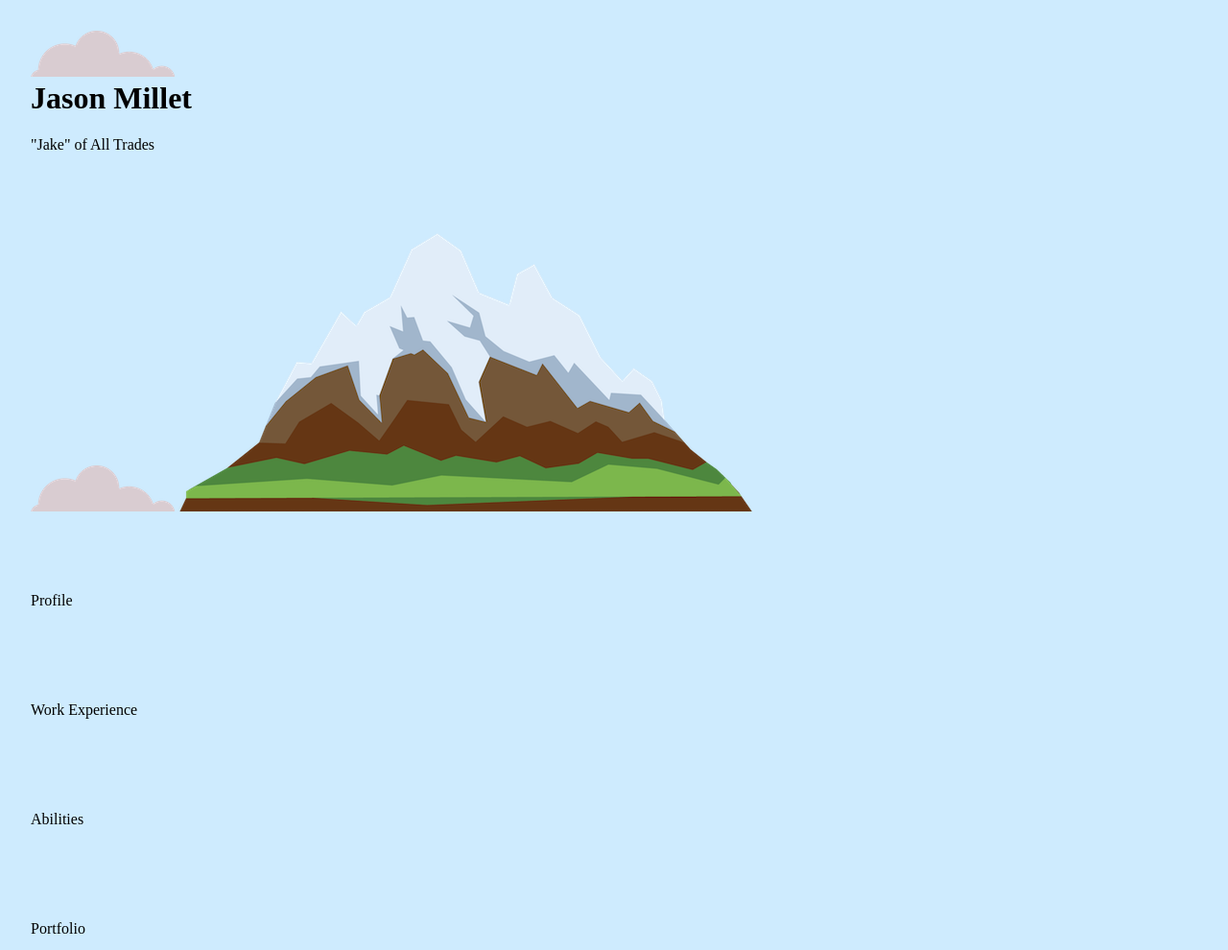
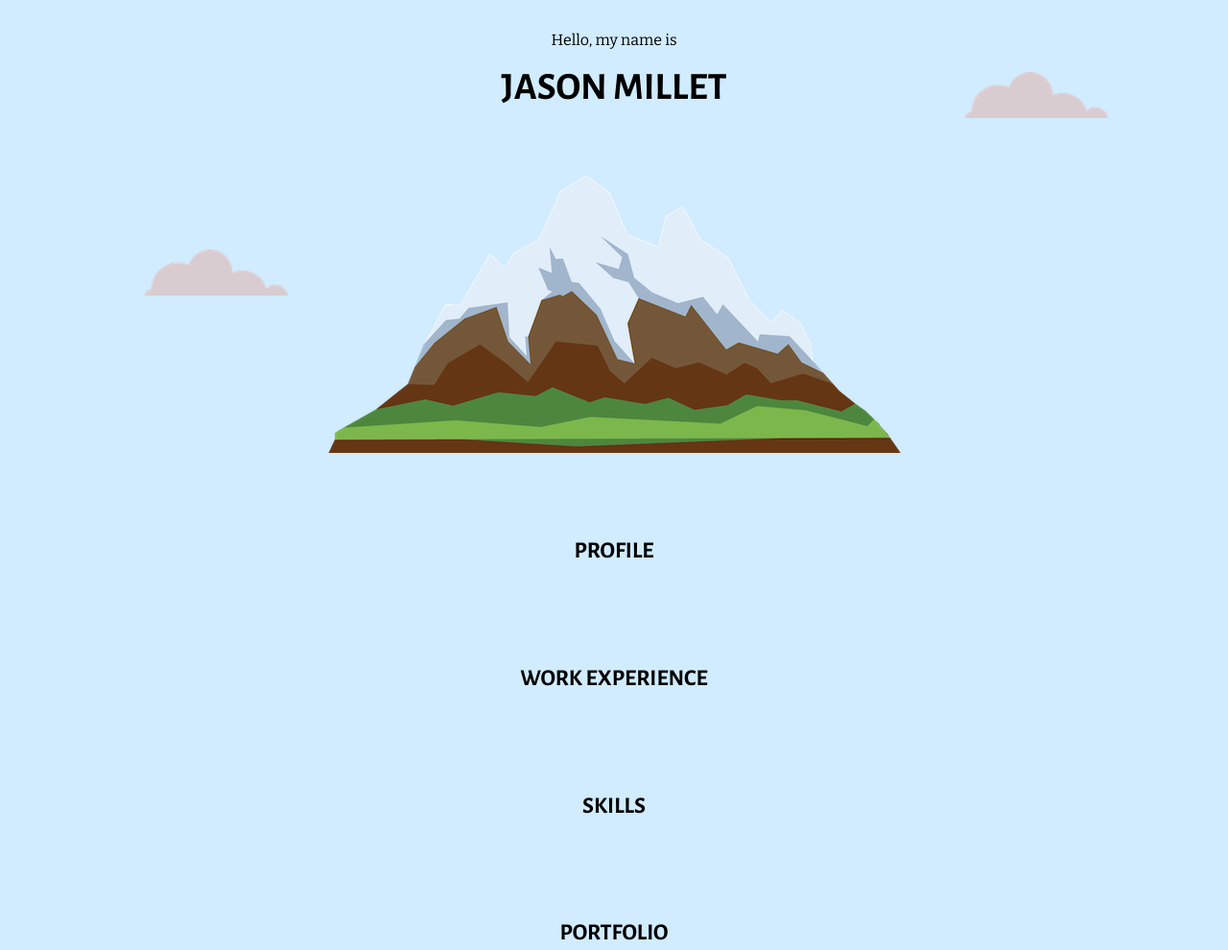
Before and after one commit to DinoJetPilot/jake-of-all-trades, a plain HTML site: page index.html in a window 1280 px wide. Shown: the whole page at 96% size. Drawn offline with nearby package versions, Linux system fonts and the light colour scheme.

Commit message:
Testing portfolio page

```diff
--- a/index.html
+++ b/index.html
@@ -6,34 +6,41 @@
     <meta http-equiv="X-UA-Compatible" content="IE=edge">
     <meta name="viewport" content="width=device-width, initial-scale=1.0">
     <title>Jason "Jake" Millet | The Veritable Jake-of-All-Trades</title>
+
     <link rel="stylesheet" href="misc/styles.css">
     <link rel="icon" href="misc/favicon.ico">
+
+    <link rel="preconnect" href="https://fonts.googleapis.com">
+    <link rel="preconnect" href="https://fonts.gstatic.com" crossorigin>
+    <link
+        href="https://fonts.googleapis.com/css2?family=Alegreya+Sans:wght@500;700;800;900&family=Bitter:ital,wght@0,200;0,300;0,400;0,500;0,600;1,200;1,300;1,400;1,500;1,600&display=swap"
+        rel="stylesheet">
 </head>
 
 <body>
 
     <div id="landing">
-        <img src="images/cloud.png" alt="cloud template file">
+        <img id="float-1" src="images/cloud.png" alt="cloud template file">
+        <p>Hello, my name is</p>
         <h1>Jason Millet</h1>
-        <p>"Jake" of All Trades</p>
-        <img src="images/cloud.png" alt="cloud template file">
+        <img id="float-2" src="images/cloud.png" alt="cloud template file">
         <img src="images/mountain.png" alt="mountain template file">
     </div>
     <div id="profile">
 
-        <p>Profile</p>
+        <h2>Profile</h2>
     </div>
     <div id="experience">
 
-        <p>Work Experience</p>
+        <h2>Work Experience</h2>
     </div>
     <div id="abilities">
 
-        <p>Abilities</p>
+        <h2>Skills</h2>
     </div>
     <div id="portfolio">
 
-        <p>Portfolio</p>
+        <h2>Portfolio</h2>
     </div>
 
 
--- a/misc/styles.css
+++ b/misc/styles.css
@@ -1,12 +1,46 @@
+html {
+    font-family: 'Bitter', serif;
+}
+
 body {
     margin: 0;
-    background-color: rgb(206, 235, 254);
+    background-color: rgb(209, 236, 255);
+    text-align: center;
 }
 
 h1 {
-    margin-top: 0;
+    font-family: 'Alegreya Sans', sans-serif;
+    font-weight: 900;
+    font-size: 2.5rem;
+    text-transform: uppercase;
+    width: 40%;
+    margin: 0 auto;
+}
+
+h2,
+h3 {
+    font-family: 'Alegreya Sans', sans-serif;
+    font-weight: 700;
+    text-transform: uppercase;
 }
 
 div {
     padding: 2rem;
 }
+
+#landing {
+    padding-top: 1rem;
+    position: relative;
+}
+
+#float-1 {
+    position: absolute;
+    top: 75px;
+    right: 125px;
+}
+
+#float-2 {
+    position: absolute;
+    left: 150px;
+    bottom: 200px;
+}
```
